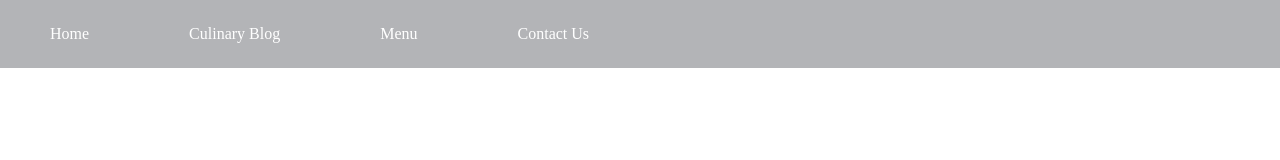
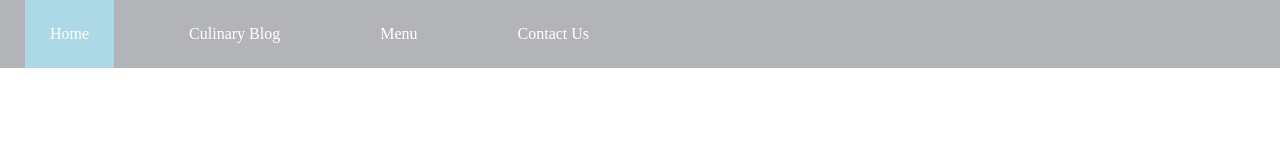
Before and after one commit to carlosmiguelcabrera/Navigation_Menu, a plain HTML site: page index.html in a window 1280 px wide. In both pictures the pointer is over the link "Home". Drawn offline with Linux system fonts and the light colour scheme.

Commit message:
Update flexbox5.css

```diff
--- a/flexbox5.css
+++ b/flexbox5.css
@@ -19,3 +19,6 @@
   text-decoration: none;
   color: #ffffff;
 }
+.container a:hover {
+  background-color: lightblue;
+}
```
